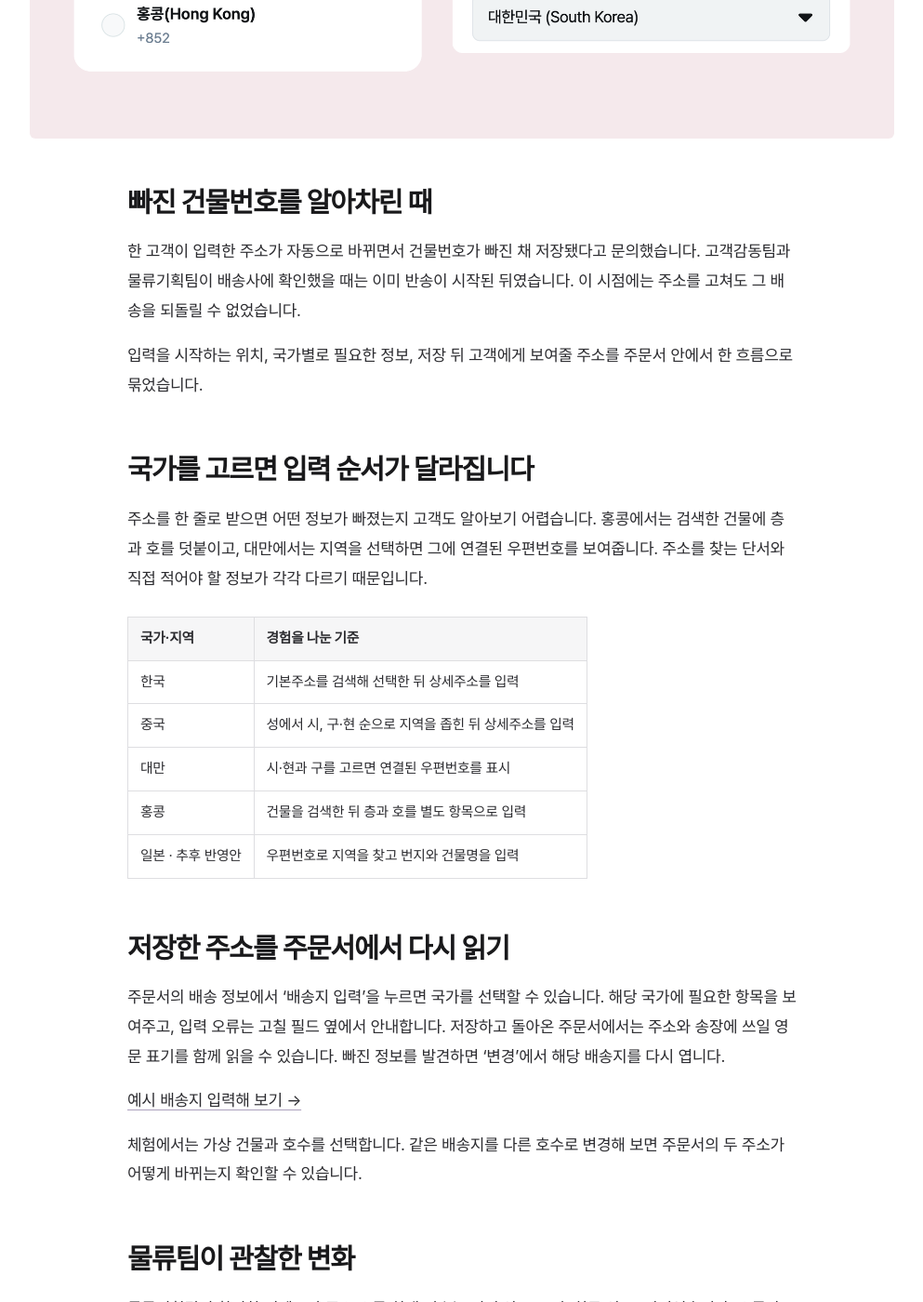
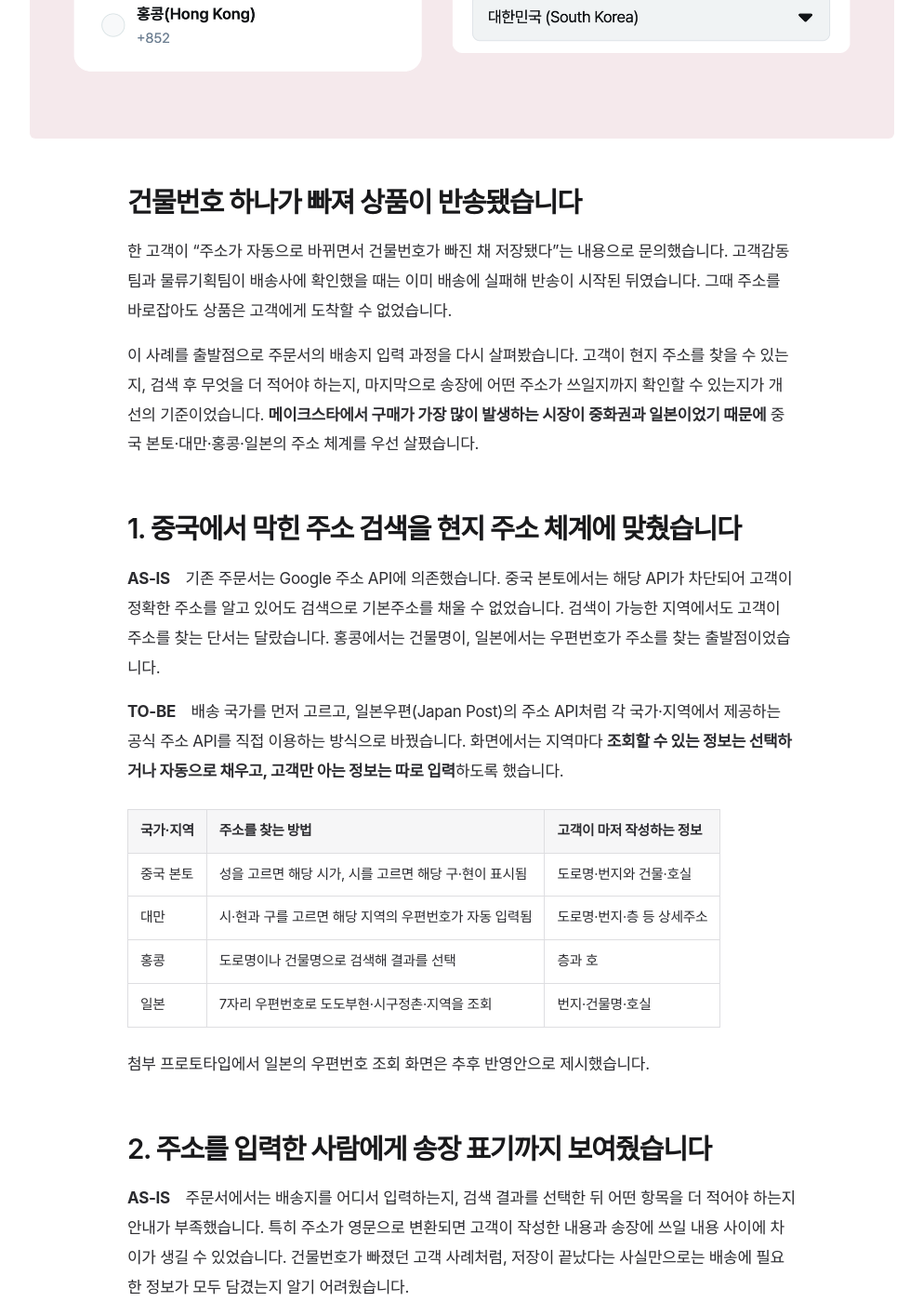
Before and after one commit to behaviodd/behaviodd.github.io, a Jekyll site: the page built from _work/global-address.md, in a window 1280 px wide and 1400 px high, scrolled down 920 px. Shown: the whole window at 93% size, without its empty margins (143-1136 px from the left). Built offline with Jekyll 4.4.1, drawn with Linux system fonts in a browser that asks for light colours; some web fonts are replaced; some of the changed text lies outside the part shown.

Commit message:
글로벌 배송지 입력 개선 작업기와 화면 비교 이미지 업데이트

```diff
--- a/_work/global-address.md
+++ b/_work/global-address.md
@@ -8,32 +8,66 @@ cover_alt: 원본 프로토타입의 배송 국가 선택 창과 대한민국을
 description: 국가마다 다른 주소 체계를 따라 입력하고, 배송에 쓰일 영문 주소까지 확인하는 주문 경험을 설계했습니다.
 ---
 
-## 빠진 건물번호를 알아차린 때
+## 건물번호 하나가 빠져 상품이 반송됐습니다
 
-한 고객이 입력한 주소가 자동으로 바뀌면서 건물번호가 빠진 채 저장됐다고 문의했습니다. 고객감동팀과 물류기획팀이 배송사에 확인했을 때는 이미 반송이 시작된 뒤였습니다. 이 시점에는 주소를 고쳐도 그 배송을 되돌릴 수 없었습니다.
+한 고객이 “주소가 자동으로 바뀌면서 건물번호가 빠진 채 저장됐다”는 내용으로 문의했습니다. 고객감동팀과 물류기획팀이 배송사에 확인했을 때는 이미 배송에 실패해 반송이 시작된 뒤였습니다. 그때 주소를 바로잡아도 상품은 고객에게 도착할 수 없었습니다.
 
-입력을 시작하는 위치, 국가별로 필요한 정보, 저장 뒤 고객에게 보여줄 주소를 주문서 안에서 한 흐름으로 묶었습니다.
+이 사례를 출발점으로 주문서의 배송지 입력 과정을 다시 살펴봤습니다. 고객이 현지 주소를 찾을 수 있는지, 검색 후 무엇을 더 적어야 하는지, 마지막으로 송장에 어떤 주소가 쓰일지까지 확인할 수 있는지가 개선의 기준이었습니다. **메이크스타에서 구매가 가장 많이 발생하는 시장이 중화권과 일본이었기 때문에** 중국 본토·대만·홍콩·일본의 주소 체계를 우선 살폈습니다.
 
-## 국가를 고르면 입력 순서가 달라집니다
+## 1. 중국에서 막힌 주소 검색을 현지 주소 체계에 맞췄습니다
 
-주소를 한 줄로 받으면 어떤 정보가 빠졌는지 고객도 알아보기 어렵습니다. 홍콩에서는 검색한 건물에 층과 호를 덧붙이고, 대만에서는 지역을 선택하면 그에 연결된 우편번호를 보여줍니다. 주소를 찾는 단서와 직접 적어야 할 정보가 각각 다르기 때문입니다.
+**AS-IS**　기존 주문서는 Google 주소 API에 의존했습니다. 중국 본토에서는 해당 API가 차단되어 고객이 정확한 주소를 알고 있어도 검색으로 기본주소를 채울 수 없었습니다. 검색이 가능한 지역에서도 고객이 주소를 찾는 단서는 달랐습니다. 홍콩에서는 건물명이, 일본에서는 우편번호가 주소를 찾는 출발점이었습니다.
 
-| 국가·지역 | 경험을 나눈 기준 |
-| --- | --- |
-| 한국 | 기본주소를 검색해 선택한 뒤 상세주소를 입력 |
-| 중국 | 성에서 시, 구·현 순으로 지역을 좁힌 뒤 상세주소를 입력 |
-| 대만 | 시·현과 구를 고르면 연결된 우편번호를 표시 |
-| 홍콩 | 건물을 검색한 뒤 층과 호를 별도 항목으로 입력 |
-| 일본 · 추후 반영안 | 우편번호로 지역을 찾고 번지와 건물명을 입력 |
+**TO-BE**　배송 국가를 먼저 고르고, 일본우편(Japan Post)의 주소 API처럼 각 국가·지역에서 제공하는 공식 주소 API를 직접 이용하는 방식으로 바꿨습니다. 화면에서는 지역마다 **조회할 수 있는 정보는 선택하거나 자동으로 채우고, 고객만 아는 정보는 따로 입력**하도록 했습니다.
 
-## 저장한 주소를 주문서에서 다시 읽기
+| 국가·지역 | 주소를 찾는 방법 | 고객이 마저 작성하는 정보 |
+| --- | --- | --- |
+| 중국 본토 | 성을 고르면 해당 시가, 시를 고르면 해당 구·현이 표시됨 | 도로명·번지와 건물·호실 |
+| 대만 | 시·현과 구를 고르면 해당 지역의 우편번호가 자동 입력됨 | 도로명·번지·층 등 상세주소 |
+| 홍콩 | 도로명이나 건물명으로 검색해 결과를 선택 | 층과 호 |
+| 일본 | 7자리 우편번호로 도도부현·시구정촌·지역을 조회 | 번지·건물명·호실 |
 
-주문서의 배송 정보에서 ‘배송지 입력’을 누르면 국가를 선택할 수 있습니다. 해당 국가에 필요한 항목을 보여주고, 입력 오류는 고칠 필드 옆에서 안내합니다. 저장하고 돌아온 주문서에서는 주소와 송장에 쓰일 영문 표기를 함께 읽을 수 있습니다. 빠진 정보를 발견하면 ‘변경’에서 해당 배송지를 다시 엽니다.
+첨부 프로토타입에서 일본의 우편번호 조회 화면은 추후 반영안으로 제시했습니다.
 
-[예시 배송지 입력해 보기 →]({{ '/assets/work/address-demo.html' | relative_url }})
+## 2. 주소를 입력한 사람에게 송장 표기까지 보여줬습니다
 
-체험에서는 가상 건물과 호수를 선택합니다. 같은 배송지를 다른 호수로 변경해 보면 주문서의 두 주소가 어떻게 바뀌는지 확인할 수 있습니다.
+**AS-IS**　주문서에서는 배송지를 어디서 입력하는지, 검색 결과를 선택한 뒤 어떤 항목을 더 적어야 하는지 안내가 부족했습니다. 특히 주소가 영문으로 변환되면 고객이 작성한 내용과 송장에 쓰일 내용 사이에 차이가 생길 수 있었습니다. 건물번호가 빠졌던 고객 사례처럼, 저장이 끝났다는 사실만으로는 배송에 필요한 정보가 모두 담겼는지 알기 어려웠습니다.
 
-## 물류팀이 관찰한 변화
+**TO-BE**　주문서의 ‘배송지 입력’에서 시작해 저장 후 ‘변경’으로 돌아오기까지 네 단계를 연결했습니다. 입력 중에는 고쳐야 할 항목을 알려주고, 저장 후에는 고객이 가장 잘 아는 건물번호와 호실을 두 표기에서 직접 대조할 수 있게 했습니다.
 
-물류기획팀이 확인한 이벤트당 주소 오류 최대 건수는 이전 약 400건, 최근 약 30건이었습니다. 오류가 한 건도 없는 이벤트도 있었습니다. 각 기간에 오류가 가장 많았던 이벤트를 비교한 수치입니다.
+| 단계 | AS-IS | TO-BE |
+| --- | --- | --- |
+| 배송지 입력 | 입력을 시작할 위치와 필요한 정보가 불분명함 | 주문서의 ‘배송 정보’ 안에 ‘배송지 입력’ 버튼을 배치 |
+| 국가 선택 | 일부 지역은 주소 검색부터 진행하기 어려움 | 배송 국가를 고르면 해당 지역의 입력 항목과 안내를 표시 |
+| 주소 입력 | 검색 결과가 어느 항목에 반영됐는지, 무엇을 고쳐야 하는지 파악하기 어려움 | 자동 입력된 주소와 직접 적을 상세주소를 구분하고 누락·형식 오류를 해당 항목 옆에 표시 |
+| 저장·확인 | 입력 주소와 송장용 영문 주소가 달라도 알아차리기 어려움 | 주문서에 현지어·영문 주소를 함께 표시하고 ‘변경’으로 다시 수정 |
+
+<figure>
+  <a href="{{ '/assets/work/address-flow-comparison.png' | relative_url }}"><img src="{{ '/assets/work/address-flow-comparison.png' | relative_url }}" alt="배송지 입력, 국가 선택, 주소 입력, 저장·확인의 기존 문제와 개선 화면을 나란히 비교한 표" loading="lazy" style="display:block;width:100%;height:auto"></a>
+  <figcaption>첨부 프로토타입의 네 단계 비교. 마지막 화면에서 고객이 입력한 주소와 송장용 영문 주소를 함께 확인할 수 있습니다.</figcaption>
+</figure>
+
+[주문서에서 예시 배송지 입력하고 변경해 보기 →]({{ '/assets/work/address-demo.html' | relative_url }})
+
+## 3. 배송·통관 조건을 해당 입력란에서 안내했습니다
+
+**AS-IS**　주소를 정확히 알고 있어도 운송사의 글자 수 제한에 맞춰 어디서 줄을 나눠야 하는지, 통관 시 어떤 이름과 연락처를 사용하는지까지 고객이 알기는 어려웠습니다. 필요한 안내가 입력란과 떨어져 있으면 평소 쓰던 주소와 수취인 정보를 그대로 작성할 수 있었습니다.
+
+**TO-BE**　중국 상세주소는 한 줄에 35자까지 입력할 수 있는 두 칸으로 나눴습니다. 첫 줄에는 도로명과 번지를, 다음 줄에는 건물명과 호실을 적은 예시를 보여줬습니다. 대만에서는 국가를 선택하는 순간 EZ WAY 실명인증 요건을 보여주고, 이름과 전화번호를 적는 칸에는 각각 어떤 등록 정보와 일치해야 하는지 안내했습니다.
+
+<figure>
+  <a href="{{ '/assets/work/address-regional-forms.png' | relative_url }}"><img src="{{ '/assets/work/address-regional-forms.png' | relative_url }}" alt="왼쪽은 중국 성·시·구 선택 및 두 줄 상세주소, 오른쪽은 대만 EZ WAY 안내와 수취인 이름 입력 화면" loading="lazy" style="display:block;width:100%;height:auto"></a>
+  <figcaption>중국과 대만에 예시 배송지를 입력한 화면. 같은 주문서에서도 선택한 지역에 따라 주소 항목과 통관 안내가 달라집니다.</figcaption>
+</figure>
+
+## 이벤트당 주소 오류는 최대 약 400건에서 약 30건으로 줄었습니다
+
+<figure style="margin: 1.5rem 0" aria-label="물류기획팀이 확인한 이벤트당 최대 주소 오류 건수. 이전 약 400건, 최근 약 30건.">
+  <figcaption><strong>이벤트당 최대 주소 오류 건수</strong></figcaption>
+  <div style="display:grid;grid-template-columns:2.5em 1fr 5em;align-items:center;gap:.65em;margin-top:1em">
+    <span>이전</span><span aria-hidden="true" style="background:#edf0f2"><span style="display:block;width:100%;height:1.15em;background:#657487"></span></span><strong>약 400건</strong>
+    <span>최근</span><span aria-hidden="true" style="background:#edf0f2"><span style="display:block;width:7.5%;height:1.15em;background:#176b64"></span></span><strong>약 30건</strong>
+  </div>
+</figure>
+
+물류기획팀에 따르면 최근에는 **주소 오류가 0건인 이벤트**도 있었습니다. 그래프는 각 기간에 오류가 가장 많았던 이벤트의 건수를 비교한 값입니다. 이벤트별 주문량을 알 수 없어 주문 대비 오류율은 산출하지 않았습니다.
```
Also changed, not shown: assets/work/address-flow-comparison.png (added), assets/work/address-regional-forms.png (added).
